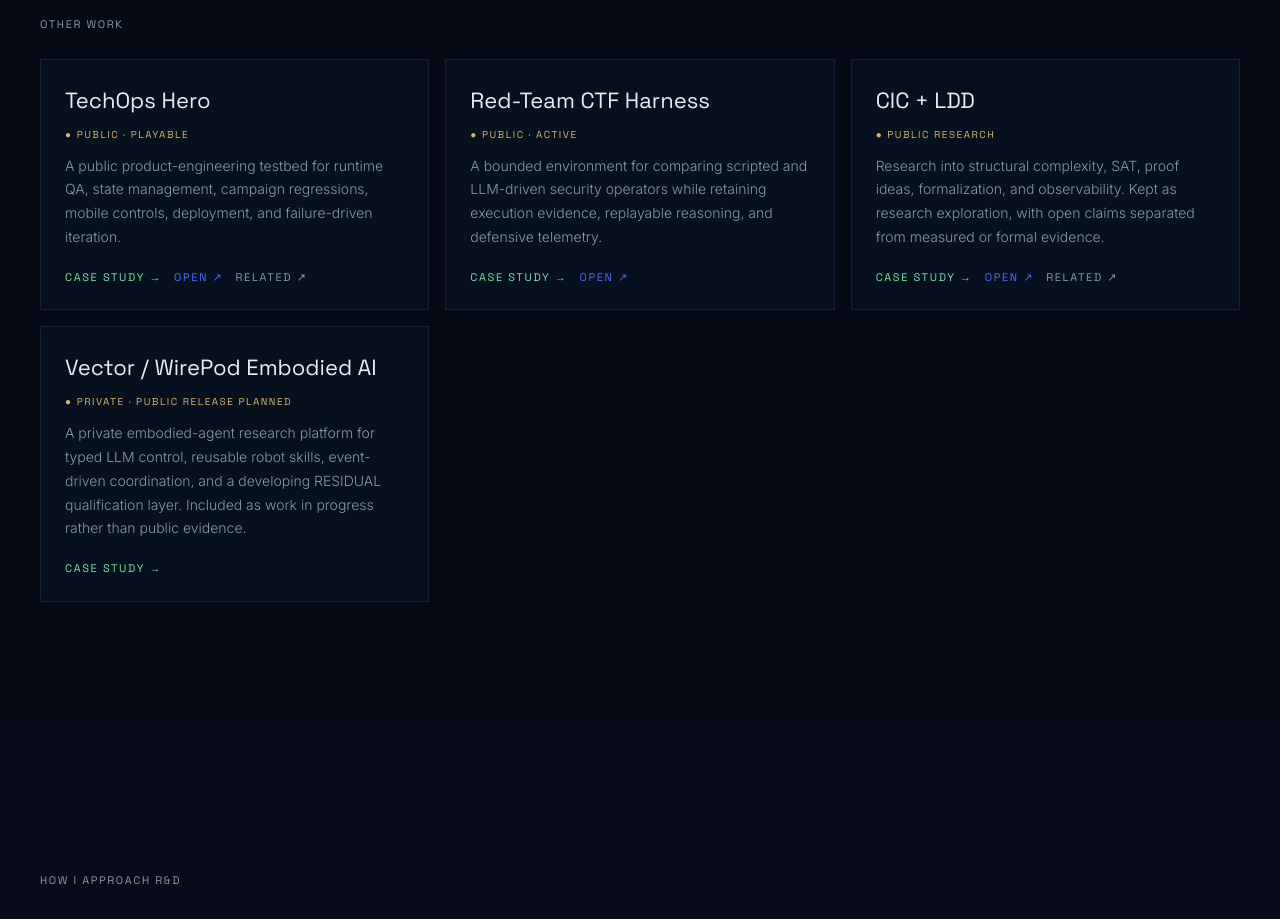
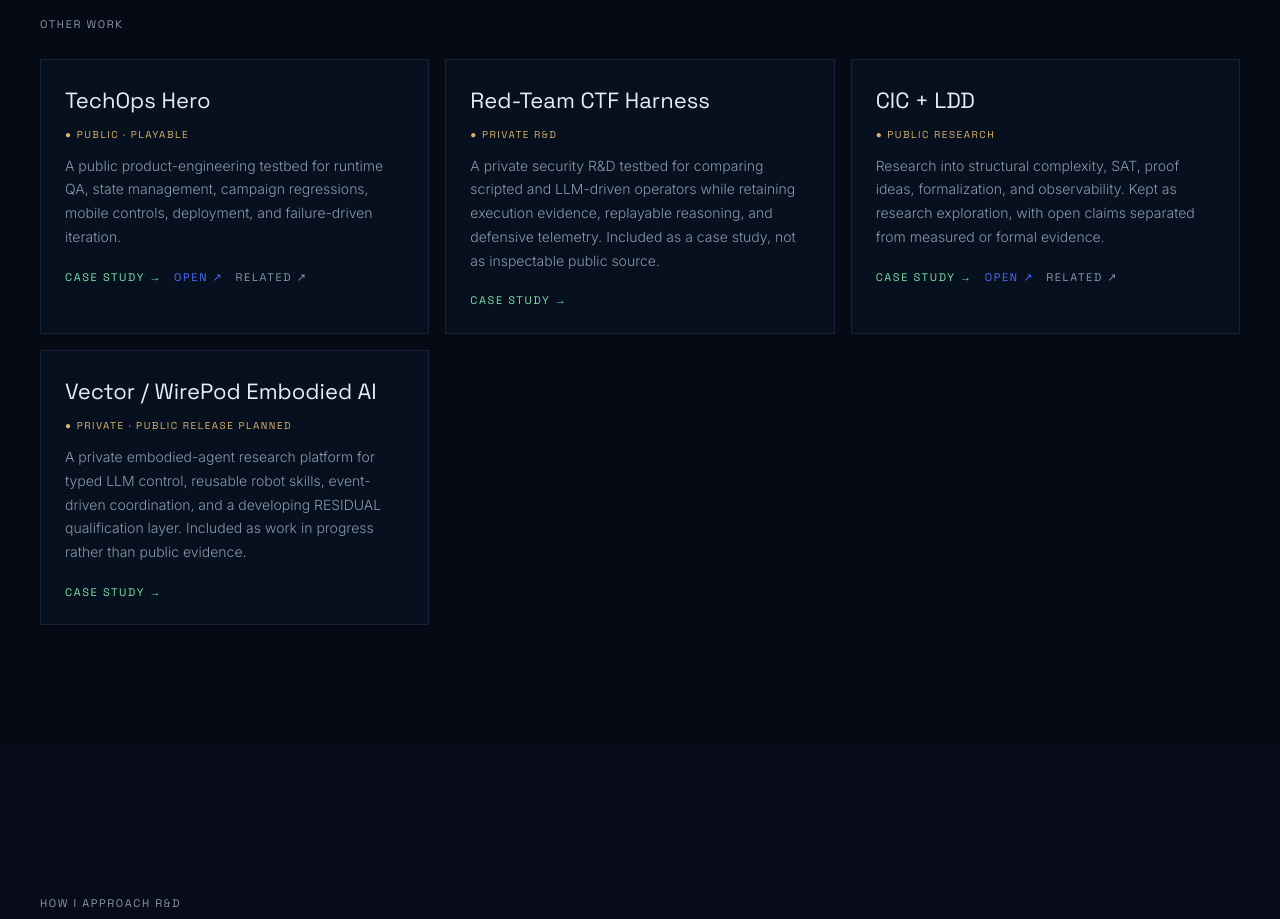
Before and after one commit to ninja-ops-guy/theemrld-portfolio, a React (Vite) app: page / in a window 1280 px wide. Shown: the part 4240-5159 px from the top of the page. Built offline with nearby package versions, Linux system fonts and the light colour scheme; the HTML template or start-up script is replaced by a standard one.

Commit message:
Correct red-team harness public/private boundary

```diff
--- a/src/sections/SelectedWork.tsx
+++ b/src/sections/SelectedWork.tsx
@@ -29,7 +29,7 @@ const foundation: Project = {
 
 const secondary = [
   ['TechOps Hero','A public product-engineering testbed for runtime QA, state management, campaign regressions, mobile controls, deployment, and failure-driven iteration.','https://github.com/ninja-ops-guy/techops-hero','https://ninja-ops-guy.github.io/techops-hero/','/case-study/techops-hero','PUBLIC · PLAYABLE'],
-  ['Red-Team CTF Harness','A bounded environment for comparing scripted and LLM-driven security operators while retaining execution evidence, replayable reasoning, and defensive telemetry.','https://github.com/ninja-ops-guy/ctf-redteam-harness','','/case-study/ctf-redteam-harness','PUBLIC · ACTIVE'],
+  ['Red-Team CTF Harness','A private security R&D testbed for comparing scripted and LLM-driven operators while retaining execution evidence, replayable reasoning, and defensive telemetry. Included as a case study, not as inspectable public source.','','','/case-study/ctf-redteam-harness','PRIVATE R&D'],
   ['CIC + LDD','Research into structural complexity, SAT, proof ideas, formalization, and observability. Kept as research exploration, with open claims separated from measured or formal evidence.','https://github.com/ninja-ops-guy/cic-p-vs-np-research','https://github.com/ninja-ops-guy/LDD-Kit','/case-study/cic-sat','PUBLIC RESEARCH'],
   ['Vector / WirePod Embodied AI','A private embodied-agent research platform for typed LLM control, reusable robot skills, event-driven coordination, and a developing RESIDUAL qualification layer. Included as work in progress rather than public evidence.','','','/case-study/vector-wirepod','PRIVATE · PUBLIC RELEASE PLANNED'],
 ];
```
